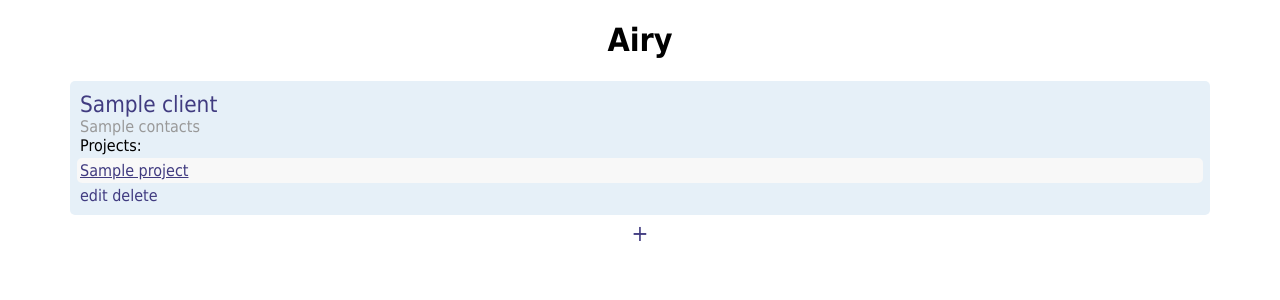
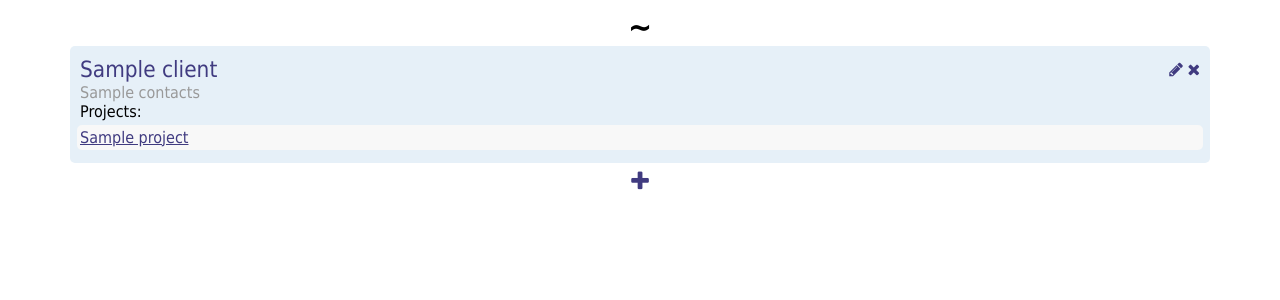
Before and after one commit to xuhcc/airy, a Flask app: template airy/templates/clients.html in a window 1280 px wide. Shown: the top 300 px of the page. Run offline with Flask 2, Linux system fonts and the light colour scheme; the template is opened without the code that fills it: most values are stand-ins (such as "Sample title", 1, 10 or a date in 2020); parts of the project's set-up code (start-up, migrations or seed data) failed here and were passed over; some libraries are stand-ins or nearby versions.

Commit message:
Added icons

```diff
--- a/airy/static/css/clients.css
+++ b/airy/static/css/clients.css
@@ -4,6 +4,11 @@
     margin-bottom: 5px;
     padding: 10px;
     text-align: left;
+}
+
+.client-menu {
+    float: right;
+    line-height: 1.68em;
 }
 
 .client-name a {
--- a/airy/static/css/common.css
+++ b/airy/static/css/common.css
@@ -1,3 +1,23 @@
+@font-face {
+    font-family: 'icons';
+    src: url('../font/icons.eot?74219010');
+    src: url('../font/icons.eot?74219010#iefix') format('embedded-opentype'),
+        url('../font/icons.woff?74219010') format('woff'),
+        url('../font/icons.ttf?74219010') format('truetype'),
+        url('../font/icons.svg?74219010#icons') format('svg');
+    font-weight: normal;
+    font-style: normal;
+}
+
+.icon {
+    font-family: 'icons';
+}
+
+body {
+    font-size: 16px;
+    line-height: 1.2;
+}
+
 a {
     color: #403B80;
     cursor: pointer;
@@ -11,10 +31,14 @@ textarea {
     resize: none;
 }
 
+h1 {
+    margin: 0;
+}
+
 h2 {
     font-size: 1.4em;
     font-weight: bold;
-    margin: 0;
+    margin: 5px 0;
 }
 
 h3 {
--- a/airy/static/css/projects.css
+++ b/airy/static/css/projects.css
@@ -4,6 +4,11 @@
     margin-bottom: 5px;
     padding: 5px;
     text-align: left;
+}
+
+.project-menu {
+    float: right;
+    line-height: 1.68em;
 }
 
 .project-name a {
--- a/airy/static/css/tasks.css
+++ b/airy/static/css/tasks.css
@@ -4,6 +4,11 @@
     margin-bottom: 5px;
     padding: 5px;
     text-align: left;
+}
+
+.task-menu {
+    float: right;
+    line-height: 1.68em;
 }
 
 .task-created {
--- a/airy/templates/base.html
+++ b/airy/templates/base.html
@@ -16,7 +16,7 @@
     </head>
     <body>
         <div class="container">
-            <header><h1>Airy</h1></header>
+            <header><h1>~</h1></header>
             {% if user %}
             <nav>
                 <ul class="main-menu">
--- a/airy/templates/clients.html
+++ b/airy/templates/clients.html
@@ -17,7 +17,7 @@
         {% include "units/client.html" %}
         {% endfor %}
     </div>
-    <a class="client-add" title="Add client">+</a>
+    <a class="client-add icon" title="Add client">+</a>
     <div class="popup client-form-template">
         {% include "units/client_form.html" %}
     </div>
--- a/airy/templates/projects.html
+++ b/airy/templates/projects.html
@@ -18,7 +18,7 @@
         {% include "units/project.html" %}
         {% endfor %}
     </div>
-    <a class="project-add" title="Add project">+</a>
+    <a class="project-add icon" title="Add project">+</a>
     <div class="popup project-form-template">
         {% include "units/project_form.html" %}
     </div>
--- a/airy/templates/tasks.html
+++ b/airy/templates/tasks.html
@@ -18,7 +18,7 @@
         {% include "units/task.html" %}
         {% endfor %}
     </div>
-    <a class="task-add" title="Add task">+</a>
+    <a class="task-add icon" title="Add task">+</a>
     <div class="popup task-form-template">
         {% include "units/task_form.html" %}
     </div>
--- a/airy/templates/units/client.html
+++ b/airy/templates/units/client.html
@@ -1,4 +1,8 @@
 <div class="client" data-client-id="{{ client.id }}">
+    <div class="client-menu">
+        <a class="client-edit icon">e</a>
+        <a class="client-delete icon">d</a>
+    </div>
     <div class="client-name"><h3><a href="/client/{{ client.id }}">{{ client.name }}</a></h3></div>
     <div class="client-contacts">{{ client.contacts|nl2br }}</div>
     {% if client.projects %}
@@ -8,8 +12,4 @@
         {% endfor %}
     </ul></div>
     {% endif %}
-    <div class="client-menu">
-        <a class="client-edit">edit</a>
-        <a class="client-delete">delete</a>
-    </div>
 </div>
```
Also changed, not shown: airy/templates/units/project.html (+4 -4 lines), airy/templates/units/task.html (+5 -5 lines), fontello.json (added, +28 -0 lines), airy/static/font/icons.ttf (added), airy/static/font/icons.woff (added), 2 other files.
